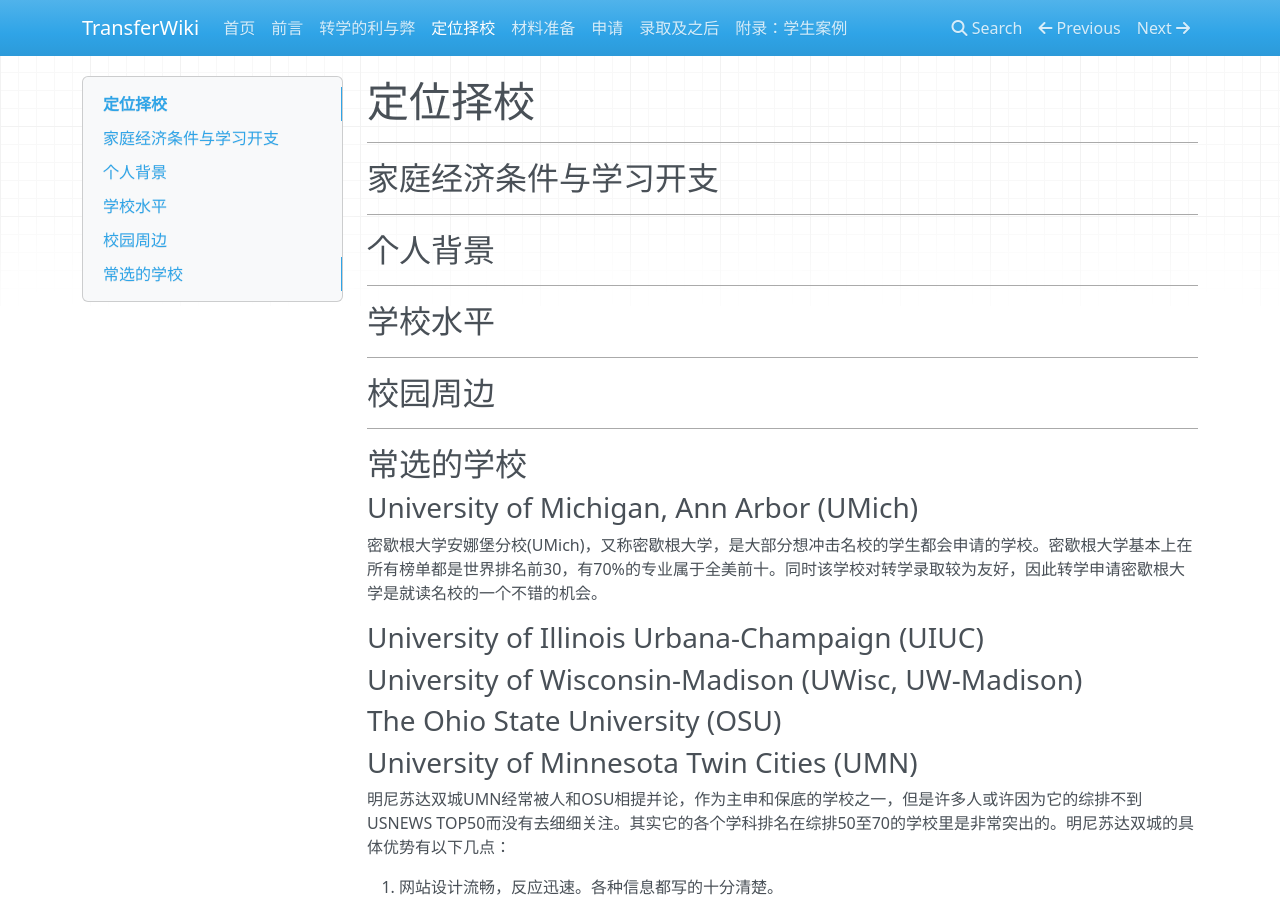
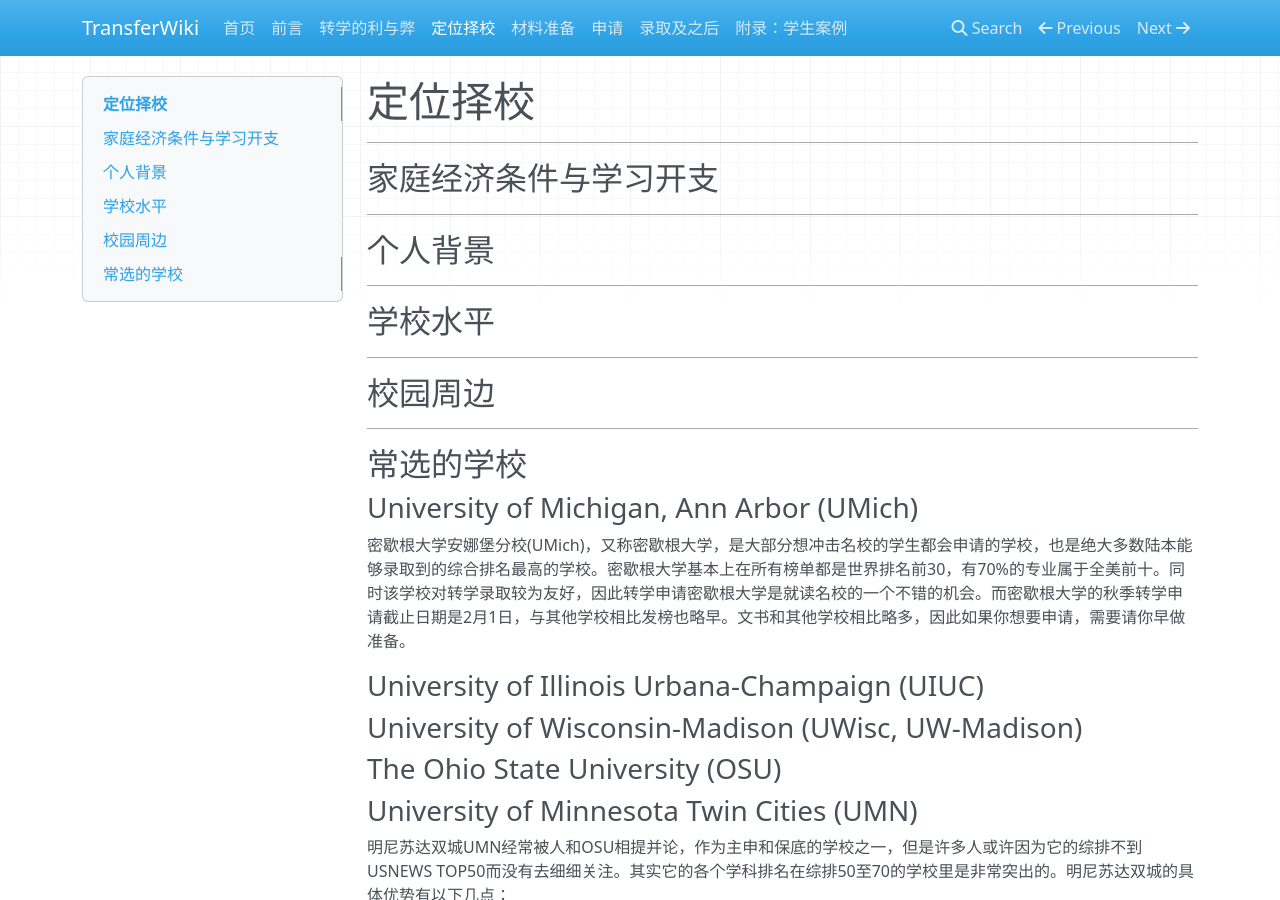
Before and after one commit to SihanXU/TransferWiki, an MkDocs documentation site: the page built from docs/school.md, in a window 1280 px wide and 900 px high. Built offline with MkDocs 1.6.1, drawn with Linux system fonts in a browser that asks for light colours; nearby versions of some CDN libraries.

Commit message:
Update school.md

```diff
--- a/docs/school.md
+++ b/docs/school.md
@@ -22,7 +22,7 @@
 
 ### University of Michigan, Ann Arbor (UMich)
 
-密歇根大学安娜堡分校(UMich)，又称密歇根大学，是大部分想冲击名校的学生都会申请的学校。密歇根大学基本上在所有榜单都是世界排名前30，有70%的专业属于全美前十。同时该学校对转学录取较为友好，因此转学申请密歇根大学是就读名校的一个不错的机会。
+密歇根大学安娜堡分校(UMich)，又称密歇根大学，是大部分想冲击名校的学生都会申请的学校，也是绝大多数陆本能够录取到的综合排名最高的学校。密歇根大学基本上在所有榜单都是世界排名前30，有70%的专业属于全美前十。同时该学校对转学录取较为友好，因此转学申请密歇根大学是就读名校的一个不错的机会。而密歇根大学的秋季转学申请截止日期是2月1日，与其他学校相比发榜也略早。文书和其他学校相比略多，因此如果你想要申请，需要请你早做准备。
 
 ### University of Illinois Urbana-Champaign (UIUC)
 
```
